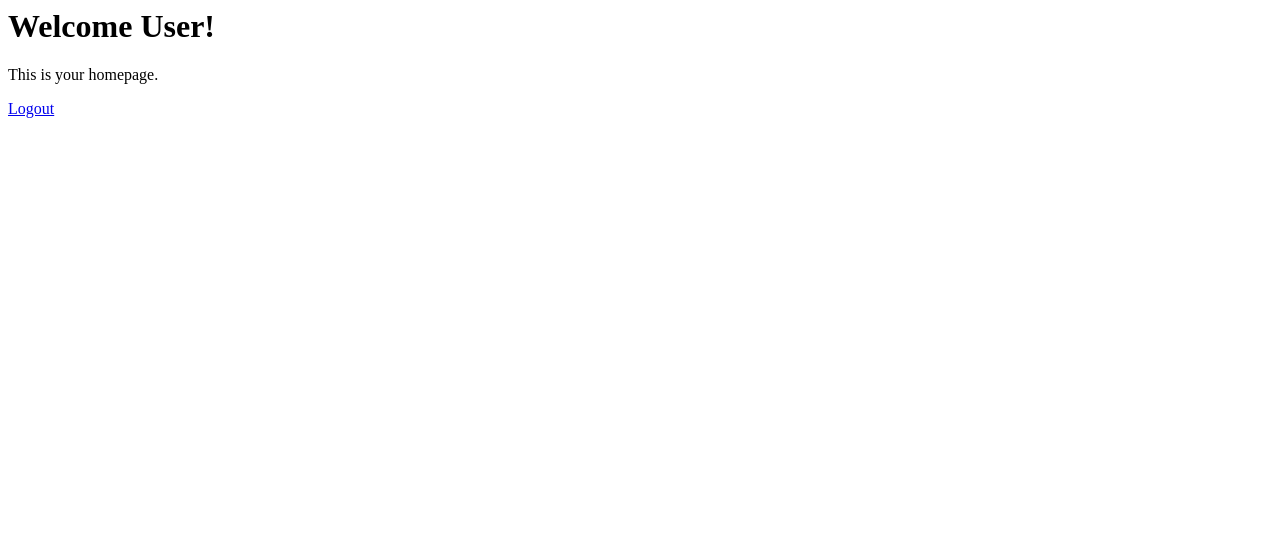
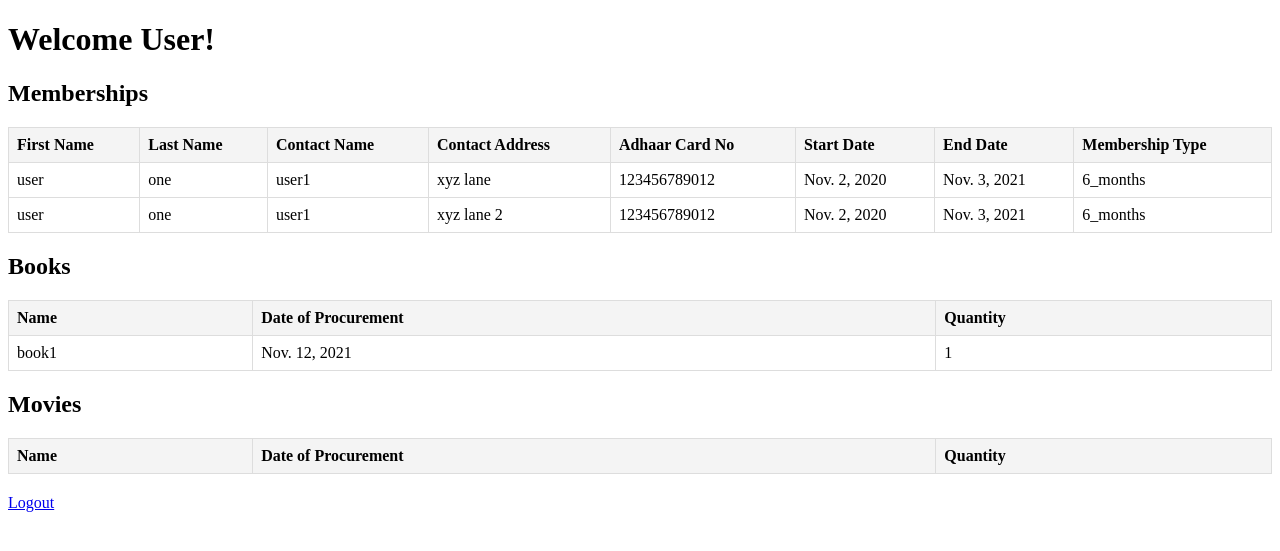
Before and after one commit to thehustler01/Acxiom_library_mgmt, a Django app: page /user_home/ in a window 1280 px wide. Shown: the top 551 px of the page. Run offline with Django 5.2, Linux system fonts and the light colour scheme; data comes from the database, SQL or seed files in the repository; both versions use the stored data as it was after the commit; lists and menus that the app fills with data are empty.

Commit message:
reports module added !
in report module
master membership,book,movies list display feature added

```diff
--- a/library_mgmt/main/views.py
+++ b/library_mgmt/main/views.py
@@ -2,6 +2,8 @@
 from django.shortcuts import render, redirect
 from django.contrib.auth.decorators import login_required
 from django.contrib.auth import logout
+from django.shortcuts import render
+from .models import Membership, Media
 from .forms import MembershipForm, UpdateMembershipForm, MediaForm, UpdateMediaForm, UserProfileForm
 
 
@@ -32,7 +34,18 @@
 
 
 def user_home(request):
-    return render(request, 'user_home.html')
+    memberships = Membership.objects.all()  # Fetch all memberships
+    books = Media.objects.filter(media_type='book')  # Fetch all books
+    movies = Media.objects.filter(media_type='movie')  # Fetch all movies
+
+    return render(request, 'user_home.html', {
+        'memberships': memberships,
+        'books': books,
+        'movies': movies,
+    })
+
+
+
 
 
 def log_out(request):
--- a/library_mgmt/templates/user_home.html
+++ b/library_mgmt/templates/user_home.html
@@ -1,3 +1,107 @@
-<h1>Welcome User!</h1>
-<p>This is your homepage.</p>
-<a href="{% url 'logout' %}">Logout</a>
+
+
+<!DOCTYPE html>
+<html lang="en">
+<head>
+    <meta charset="UTF-8">
+    <meta name="viewport" content="width=device-width, initial-scale=1.0">
+    <title>User Home</title>
+    <style>
+        .table-container {
+            margin: 20px 0;
+        }
+        table {
+            width: 100%;
+            border-collapse: collapse;
+        }
+        th, td {
+            border: 1px solid #ddd;
+            padding: 8px;
+            text-align: left;
+        }
+        th {
+            background-color: #f4f4f4;
+        }
+    </style>
+</head>
+<body>
+    <h1>Welcome User!</h1>
+
+    <div class="table-container">
+        <h2>Memberships</h2>
+        <table>
+            <thead>
+                <tr>
+                    <th>First Name</th>
+                    <th>Last Name</th>
+                    <th>Contact Name</th>
+                    <th>Contact Address</th>
+                    <th>Adhaar Card No</th>
+                    <th>Start Date</th>
+                    <th>End Date</th>
+                    <th>Membership Type</th>
+                </tr>
+            </thead>
+            <tbody>
+                {% for membership in memberships %}
+                <tr>
+                    <td>{{ membership.first_name }}</td>
+                    <td>{{ membership.last_name }}</td>
+                    <td>{{ membership.contact_name }}</td>
+                    <td>{{ membership.contact_address }}</td>
+                    <td>{{ membership.adhaar_card_no }}</td>
+                    <td>{{ membership.start_date }}</td>
+                    <td>{{ membership.end_date }}</td>
+                    <td>{{ membership.membership_type }}</td>
+                </tr>
+                {% endfor %}
+            </tbody>
+        </table>
+    </div>
+
+    <div class="table-container">
+        <h2>Books</h2>
+        <table>
+            <thead>
+                <tr>
+                    <th>Name</th>
+                    <th>Date of Procurement</th>
+                    <th>Quantity</th>
+                </tr>
+            </thead>
+            <tbody>
+                {% for book in books %}
+                <tr>
+                    <td>{{ book.name }}</td>
+                    <td>{{ book.date_of_procurement }}</td>
+                    <td>{{ book.quantity }}</td>
+                </tr>
+                {% endfor %}
+            </tbody>
+        </table>
+    </div>
+
+    <div class="table-container">
+        <h2>Movies</h2>
+        <table>
+            <thead>
+                <tr>
+                    <th>Name</th>
+                    <th>Date of Procurement</th>
+                    <th>Quantity</th>
+                </tr>
+            </thead>
+            <tbody>
+                {% for movie in movies %}
+                <tr>
+                    <td>{{ movie.name }}</td>
+                    <td>{{ movie.date_of_procurement }}</td>
+                    <td>{{ movie.quantity }}</td>
+                </tr>
+                {% endfor %}
+            </tbody>
+        </table>
+    </div>
+    <a href="{% url 'logout' %}">Logout</a>
+</body>
+</html>
```
Also changed, not shown: library_mgmt/db.sqlite3.
